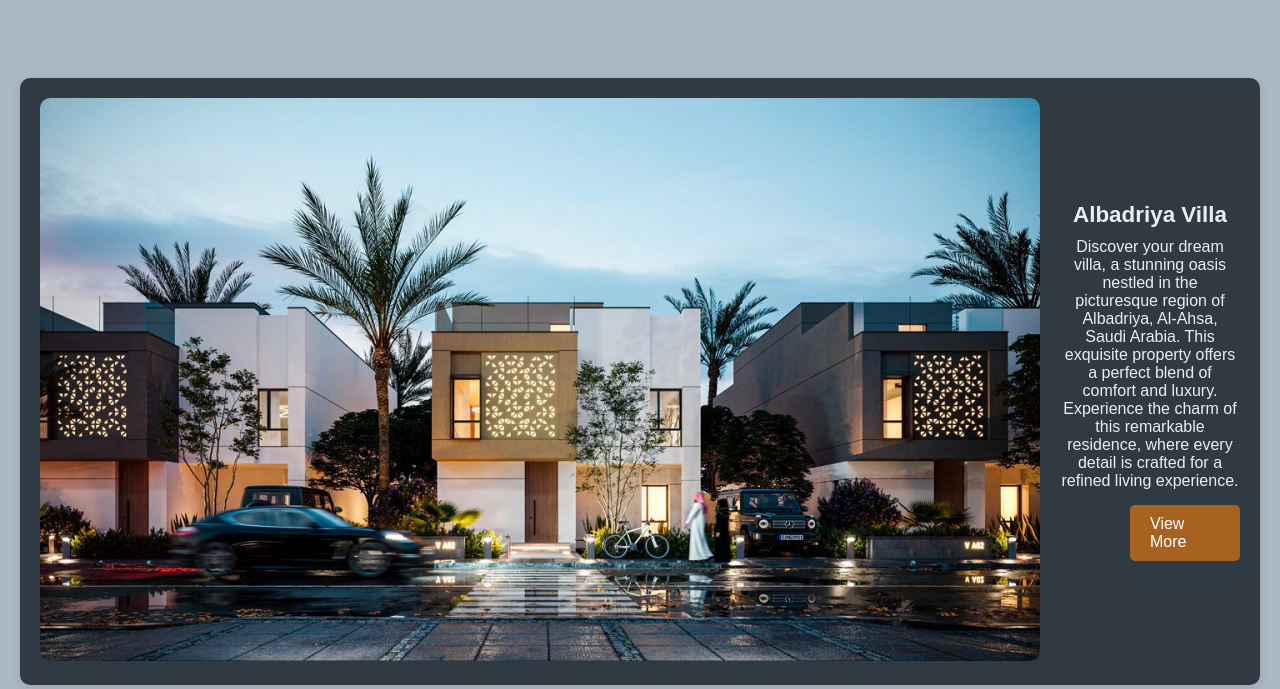
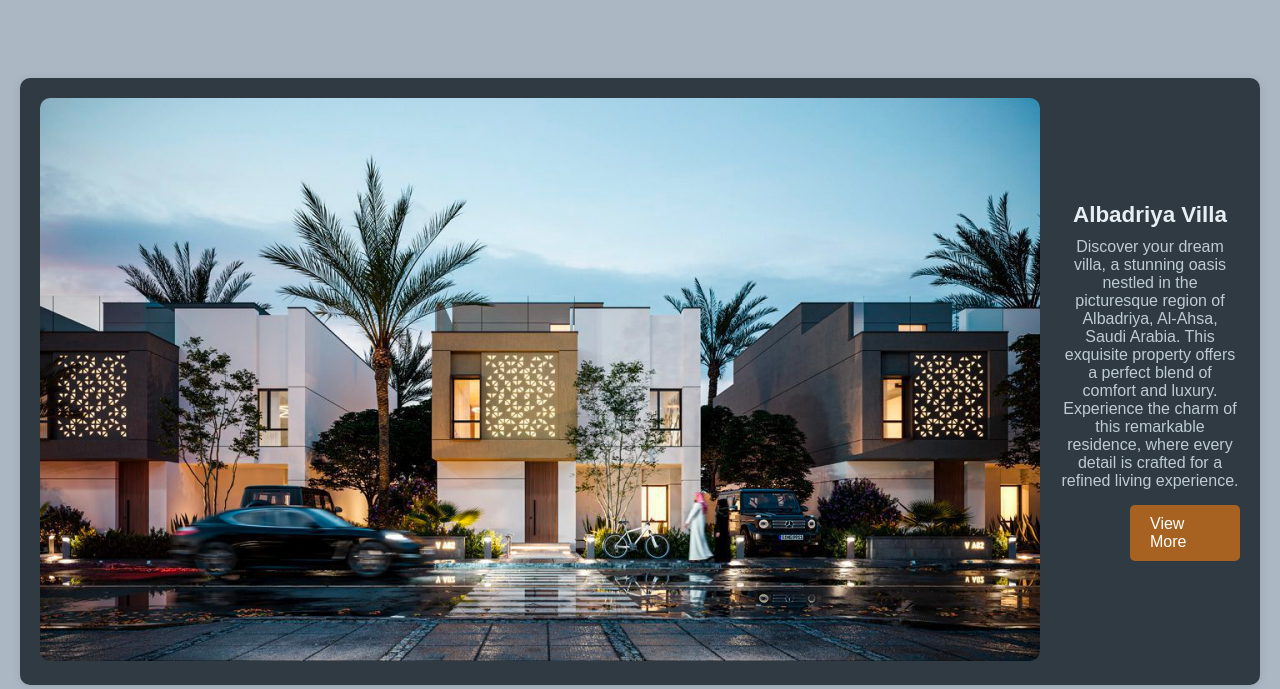
Before and after one commit to Reemaalbrahim/DwellingSphere, a Django app: page / in a window 1280 px wide. Shown: the part 1503-2192 px from the top of the page. Run offline with Django 5.2, Linux system fonts and the light colour scheme.

Commit message:
Last changes

```diff
--- a/DwellingSphere/main_app/templates/main_app/home.html
+++ b/DwellingSphere/main_app/templates/main_app/home.html
@@ -132,7 +132,7 @@
 
     .property-details p {
         margin: 5px 0; /* Space between paragraphs */
-        color: #e8eff4;
+        color: #bfcbd3;
         text-align: center;
     }
 
```
Also changed, not shown: DwellingSphere/db.sqlite3.
